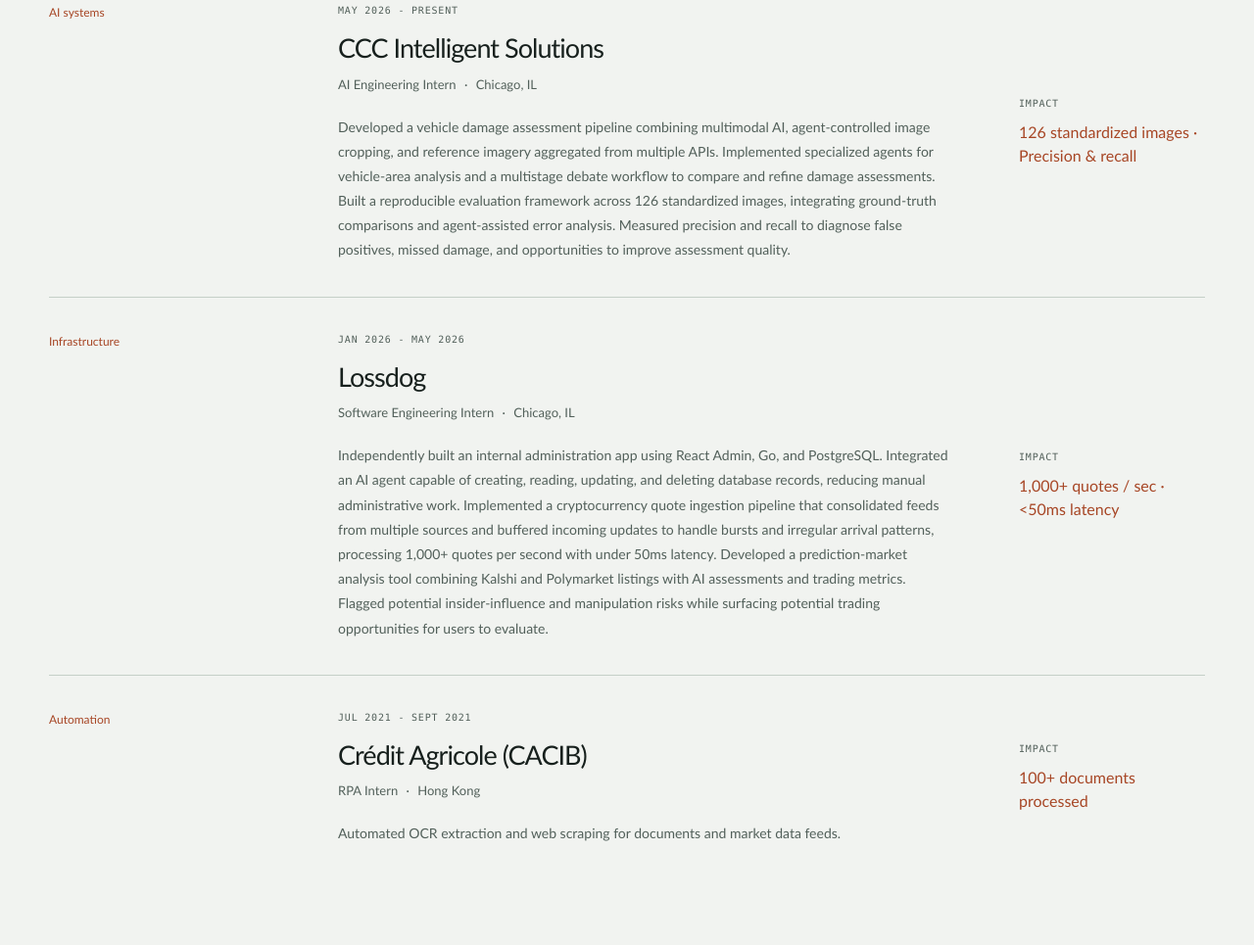
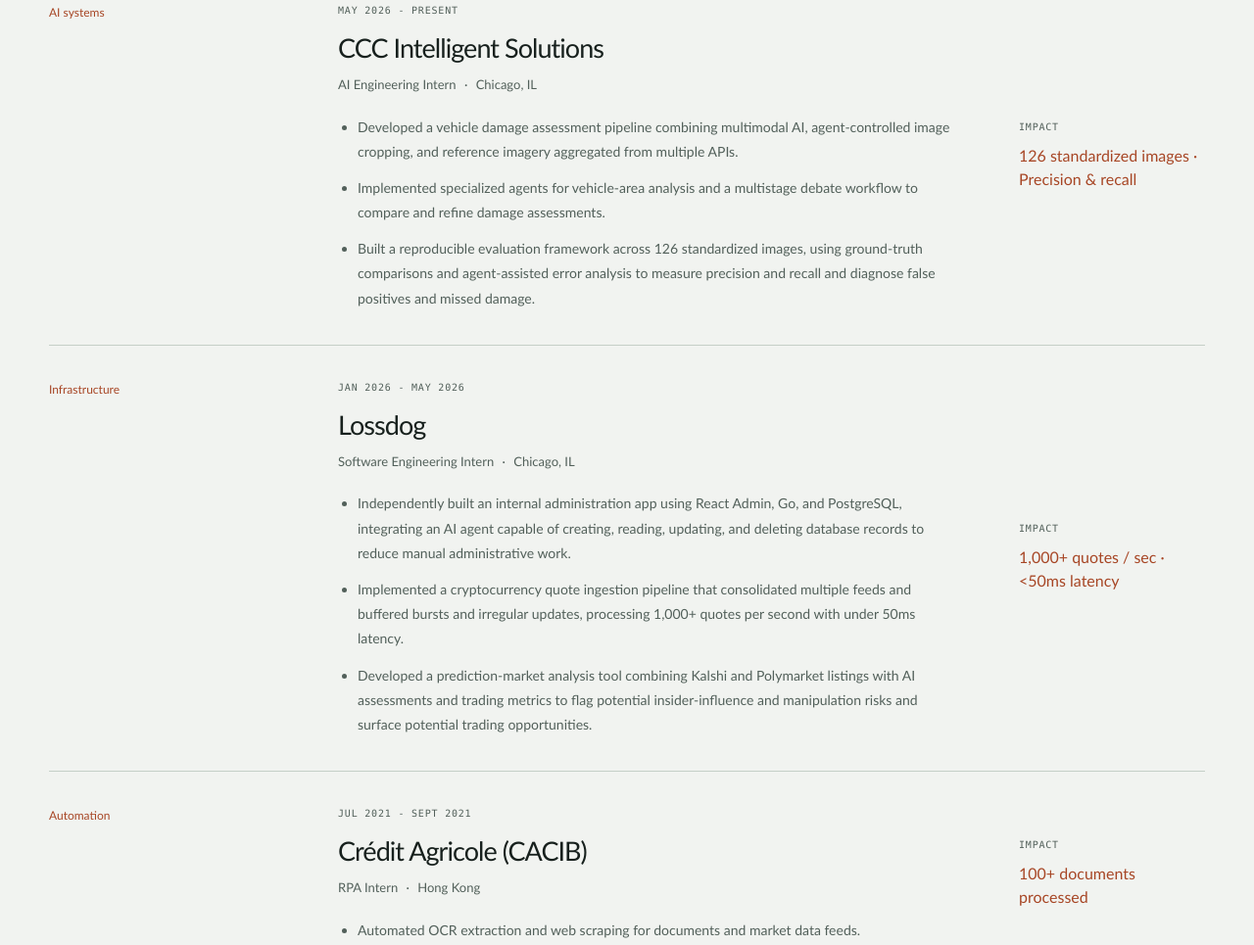
Before and after one commit to kiankarbassian/astro-blog-starter-template, an Astro site: page / in a window 1280 px wide. Shown: the part 1554-2519 px from the top of the page at 98% size. Built offline with nearby package versions, Linux system fonts and the light colour scheme; Astro itself is replaced by a stand-in of ours.

Commit message:
Format internship experience as readable bullet points

```diff
--- a/src/pages/index.astro
+++ b/src/pages/index.astro
@@ -3,9 +3,29 @@
 import Signal from '../components/Signal.astro';
 
 const experience = [
-  { company: 'CCC Intelligent Solutions', role: 'AI Engineering Intern', time: 'May 2026 - present', place: 'Chicago, IL', type: 'AI systems', accent: 'orange', summary: 'Developed a vehicle damage assessment pipeline combining multimodal AI, agent-controlled image cropping, and reference imagery aggregated from multiple APIs. Implemented specialized agents for vehicle-area analysis and a multistage debate workflow to compare and refine damage assessments. Built a reproducible evaluation framework across 126 standardized images, integrating ground-truth comparisons and agent-assisted error analysis. Measured precision and recall to diagnose false positives, missed damage, and opportunities to improve assessment quality.', impact: '126 standardized images · Precision & recall' },
-  { company: 'Lossdog', role: 'Software Engineering Intern', time: 'Jan 2026 - May 2026', place: 'Chicago, IL', type: 'Infrastructure', accent: 'lime', summary: 'Independently built an internal administration app using React Admin, Go, and PostgreSQL. Integrated an AI agent capable of creating, reading, updating, and deleting database records, reducing manual administrative work. Implemented a cryptocurrency quote ingestion pipeline that consolidated feeds from multiple sources and buffered incoming updates to handle bursts and irregular arrival patterns, processing 1,000+ quotes per second with under 50ms latency. Developed a prediction-market analysis tool combining Kalshi and Polymarket listings with AI assessments and trading metrics. Flagged potential insider-influence and manipulation risks while surfacing potential trading opportunities for users to evaluate.', impact: '1,000+ quotes / sec · <50ms latency' },
-  { company: 'Crédit Agricole (CACIB)', role: 'RPA Intern', time: 'Jul 2021 - Sept 2021', place: 'Hong Kong', type: 'Automation', accent: 'blue', summary: 'Automated OCR extraction and web scraping for documents and market data feeds.', impact: '100+ documents processed' },
+  {
+    company: 'CCC Intelligent Solutions', role: 'AI Engineering Intern', time: 'May 2026 - present', place: 'Chicago, IL', type: 'AI systems', accent: 'orange',
+    summary: [
+      'Developed a vehicle damage assessment pipeline combining multimodal AI, agent-controlled image cropping, and reference imagery aggregated from multiple APIs.',
+      'Implemented specialized agents for vehicle-area analysis and a multistage debate workflow to compare and refine damage assessments.',
+      'Built a reproducible evaluation framework across 126 standardized images, using ground-truth comparisons and agent-assisted error analysis to measure precision and recall and diagnose false positives and missed damage.',
+    ],
+    impact: '126 standardized images · Precision & recall',
+  },
+  {
+    company: 'Lossdog', role: 'Software Engineering Intern', time: 'Jan 2026 - May 2026', place: 'Chicago, IL', type: 'Infrastructure', accent: 'lime',
+    summary: [
+      'Independently built an internal administration app using React Admin, Go, and PostgreSQL, integrating an AI agent capable of creating, reading, updating, and deleting database records to reduce manual administrative work.',
+      'Implemented a cryptocurrency quote ingestion pipeline that consolidated multiple feeds and buffered bursts and irregular updates, processing 1,000+ quotes per second with under 50ms latency.',
+      'Developed a prediction-market analysis tool combining Kalshi and Polymarket listings with AI assessments and trading metrics to flag potential insider-influence and manipulation risks and surface potential trading opportunities.',
+    ],
+    impact: '1,000+ quotes / sec · <50ms latency',
+  },
+  {
+    company: 'Crédit Agricole (CACIB)', role: 'RPA Intern', time: 'Jul 2021 - Sept 2021', place: 'Hong Kong', type: 'Automation', accent: 'blue',
+    summary: ['Automated OCR extraction and web scraping for documents and market data feeds.'],
+    impact: '100+ documents processed',
+  },
 ];
 
 const projects = [
@@ -38,7 +58,7 @@
 
     <section class="intro section-light" id="about"><div class="container intro-grid"><div class="section-marker reveal"><span>About</span></div><div class="intro-copy"><h2 class="display reveal">About me</h2><p class="body-copy reveal">My interests include multimodal AI, agent evaluation, neurotechnology, and embedded hardware. I’ve worked on computer vision systems, backend infrastructure, and circuit design. I expect to graduate in 2028.</p><div class="fact-row reveal"><div><strong>2028</strong><span>Expected graduation</span></div><div><strong>UIUC</strong><span>Computer engineering</span></div><div><strong>AI + ECE</strong><span>Areas of interest</span></div></div></div></div></section>
 
-    <section class="experience section-dark" id="experience"><div class="container"><div class="section-head reveal"><div class="section-marker section-marker-dark"><span>Experience</span></div><h2 class="display display-light">Experience</h2></div><div class="experience-list">{experience.map((item, index) => (<article class={`experience-item accent-${item.accent} reveal`}><div class="experience-number">{item.type}</div><div class="experience-main"><div class="experience-meta"><span>{item.time}</span></div><h3>{item.company}</h3><p class="experience-role">{item.role} <span>·</span> {item.place}</p><p class="experience-summary">{item.summary}</p></div><div class="experience-impact"><span>impact</span><strong>{item.impact}</strong></div></article>))}</div></div></section>
+    <section class="experience section-dark" id="experience"><div class="container"><div class="section-head reveal"><div class="section-marker section-marker-dark"><span>Experience</span></div><h2 class="display display-light">Experience</h2></div><div class="experience-list">{experience.map((item, index) => (<article class={`experience-item accent-${item.accent} reveal`}><div class="experience-number">{item.type}</div><div class="experience-main"><div class="experience-meta"><span>{item.time}</span></div><h3>{item.company}</h3><p class="experience-role">{item.role} <span>·</span> {item.place}</p><ul class="experience-summary">{item.summary.map((point) => <li>{point}</li>)}</ul></div><div class="experience-impact"><span>impact</span><strong>{item.impact}</strong></div></article>))}</div></div></section>
 
     <section class="work section-cream" id="work"><div class="container"><div class="work-heading reveal"><div class="section-marker"><span>Selected work</span></div><div><h2 class="display">Projects</h2></div><p class="body-copy">Selected projects in AI, embedded systems, and electrical engineering.</p></div><div class="project-grid">{projects.map((project) => (<article class={`project-card project-${project.accent} reveal`}><div class="project-card-top"><span class="project-label">{project.label}</span></div><div class={`project-glyph glyph-${project.glyph}`} aria-hidden="true">{project.glyph === 'pulse' && <><span></span><span></span><span></span><span></span><span></span><span></span></>}{project.glyph === 'wave' && <div class="wave-line"></div>}{project.glyph === 'orbit' && <><i></i><i></i><i></i></>}{project.glyph === 'grid' && <><i></i><i></i><i></i><i></i><i></i><i></i><i></i><i></i><i></i></>}</div><h3>{project.title}</h3><p>{project.description}</p><div class="project-tags">{project.tags.map((tag) => <span>{tag}</span>)}</div></article>))}</div></div></section>
 
--- a/src/styles/global.css
+++ b/src/styles/global.css
@@ -362,6 +362,12 @@
   font-size:14px;
   line-height:1.8;
   margin:0
+}
+.experience-summary{
+  padding-left:20px
+}
+.experience-summary li+li{
+  margin-top:12px
 }
 .experience-impact{
   align-self:center;
```
